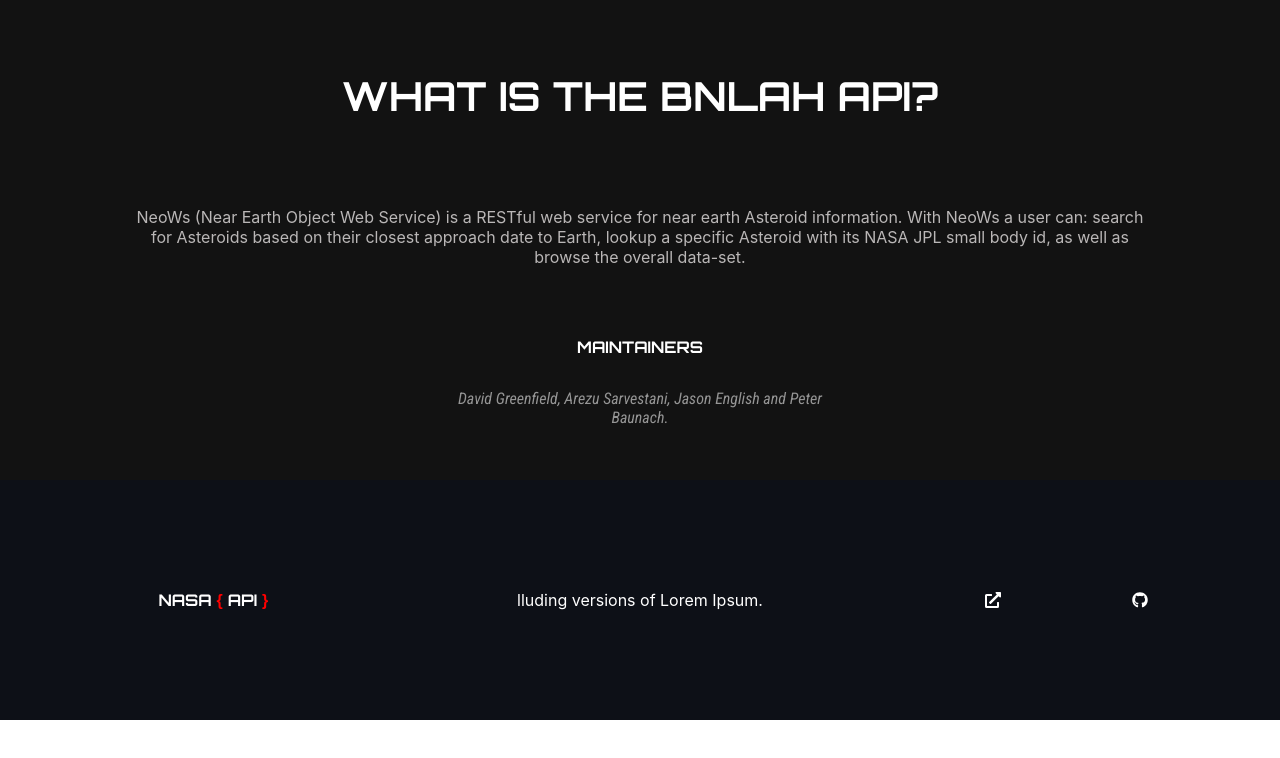
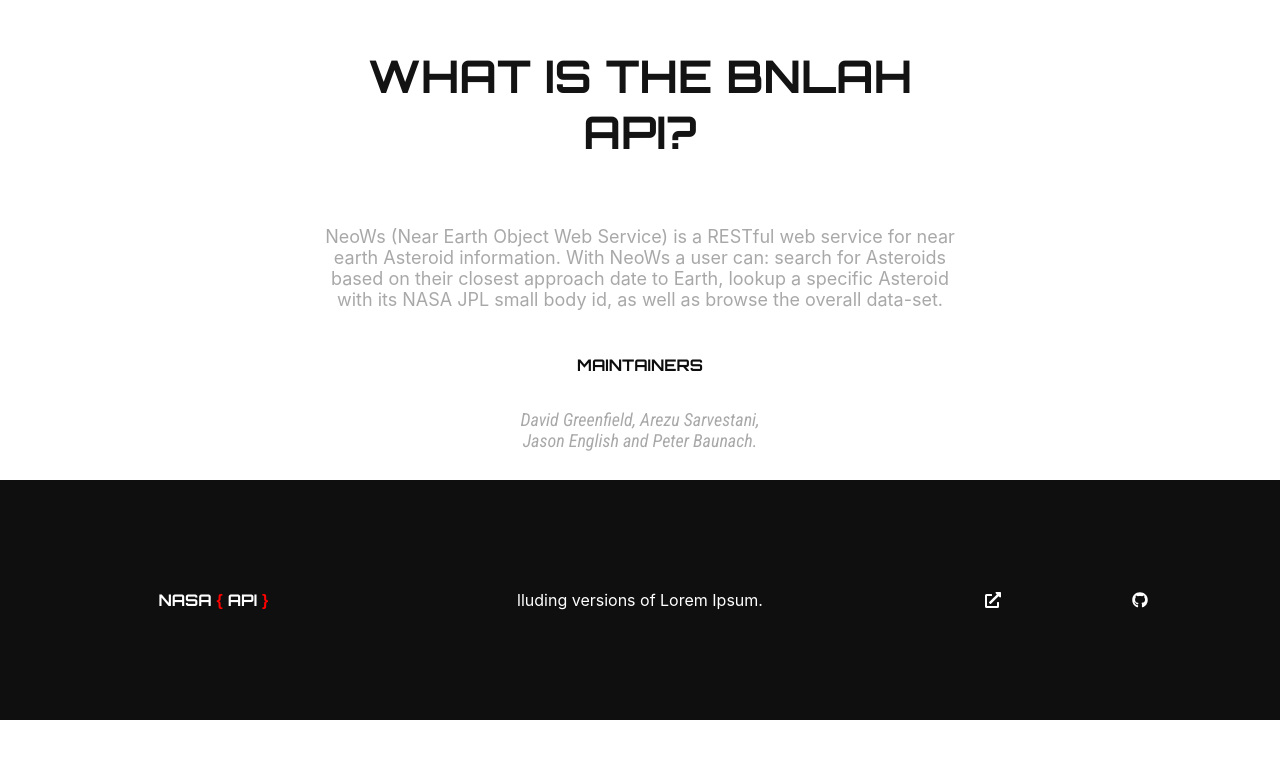
Before and after one commit to cerna234/NasaWebApp, a React (Create React App) app in the folder client/: page /marsPage in a window 1280 px wide. Shown: the top 758 px of the page. Built offline with nearby package versions, Linux system fonts and the light colour scheme.

Commit message:
apiInfoTemplate fix

```diff
--- a/client/src/App.css
+++ b/client/src/App.css
@@ -149,7 +149,7 @@
 .ApiInfoSection{
   width: 100%;
   height: 60vh;
-background-color: rgb(18, 18, 18);
+background-color: rgb(255, 255, 255);
 display: flex;
 justify-content: center;
 }
@@ -163,23 +163,26 @@ justify-content: center;
 
 }
 .ApiInfoTitle{
-  color: white;
-  font-size: 40px;
+  color: rgb(19, 19, 19);
+  font-size: 20px;
   font-family: 'Orbitron', sans-serif;
 }
 
 .ApiInfoInnerTitle{
-  color: white;
+  color: rgb(13, 13, 13);
   font-family: 'Orbitron', sans-serif;
 }
 .apiSection{
- color: rgb(149, 149, 149);
+ color: rgb(14, 14, 14);
 
 
 }
 
+
+
 .ApiSubtext{
-  color: rgb(186, 183, 183);
+  color: rgba(1, 1, 1, 0.342);
+  font-size: 14px;
 }
 
 .maintainers,.apiLinks{
@@ -187,6 +190,7 @@ justify-content: center;
   flex-direction: column;
   align-items: center;
   font-family: 'Roboto Condensed', sans-serif;
+
 }
 
 /* Footer Styling  */
@@ -194,7 +198,7 @@ justify-content: center;
 .Footer{
   width: 100%;
   height: 30vh;
-  background-color: rgb(13, 16, 23);
+  background-color: rgb(15, 15, 15);
   display: flex;
   align-items: center;
   justify-content: center;
@@ -347,6 +351,21 @@ justify-content: center;
 
   }
 
+  .ApiInfoSectionInner{
+    width: 50%;
+
+
+
+  }
+  .ApiInfoTitle{
+    font-size: 45px;
+
+  }
+
+  .ApiSubtext{
+
+    font-size: 18px;
+  }
 
 
 
--- a/client/src/Components/ApiInfoTemplate.js
+++ b/client/src/Components/ApiInfoTemplate.js
@@ -9,7 +9,7 @@ function ApiInfoTemplate(props) {
       <div className='maintainers'>
         <p className='ApiInfoInnerTitle'>MAINTAINERS</p>
         <div className='apiSection'>
-          <p> David Greenfield, Arezu Sarvestani, Jason English and Peter Baunach.</p>
+          <p className='ApiSubtext'> David Greenfield, Arezu Sarvestani, Jason English and Peter Baunach.</p>
 
 
         </div>
```
